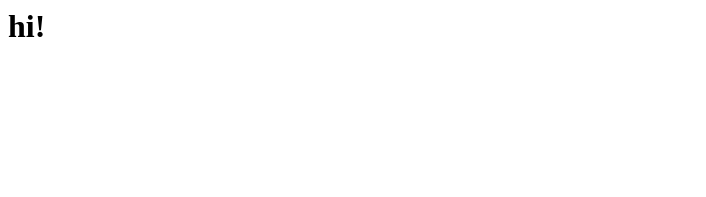
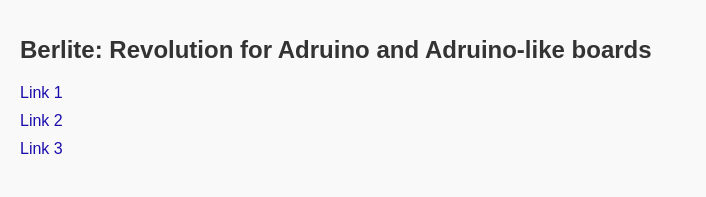
Before and after one commit to Quartonos/berlite-website, a plain HTML site: page index.html in a window 1280 px wide. Shown: the whole page, without its empty margins (0-706 px from the left). Drawn offline with Linux system fonts and the light colour scheme.

Commit message:
Update index.html
placeholder

```diff
--- a/index.html
+++ b/index.html
@@ -1 +1,48 @@
-<h1>hi!</h1>
+<!DOCTYPE html>
+<html lang="en">
+<head>
+    <meta charset="UTF-8">
+    <meta name="viewport" content="width=device-width, initial-scale=1.0">
+    <title>Berlite Index Page</title>
+    <style>
+        body {
+            font-family: Arial, sans-serif;
+            background-color: #f9f9f9;
+            color: #333;
+            margin: 0;
+            padding: 20px;
+        }
+
+        h1 {
+            font-size: 24px;
+            margin-bottom: 20px;
+        }
+
+        ul {
+            list-style-type: none;
+            padding: 0;
+        }
+
+        li {
+            margin-bottom: 10px;
+        }
+
+        a {
+            color: #1a0dab;
+            text-decoration: none;
+        }
+
+        a:hover {
+            text-decoration: underline;
+        }
+    </style>
+</head>
+<body>
+    <h1>Berlite: Revolution for Adruino and Adruino-like boards</h1>
+    <ul>
+        <li><a href="#">Link 1</a></li>
+        <li><a href="#">Link 2</a></li>
+        <li><a href="#">Link 3</a></li>
+    </ul>
+</body>
+</html>
```
